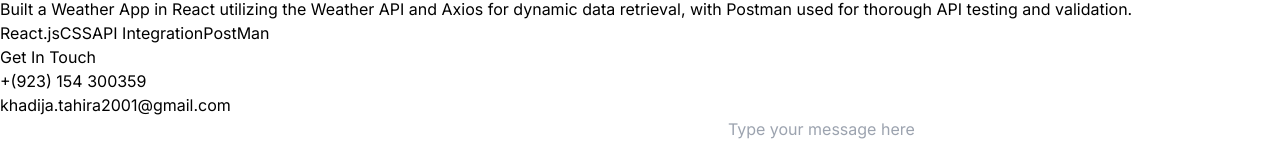
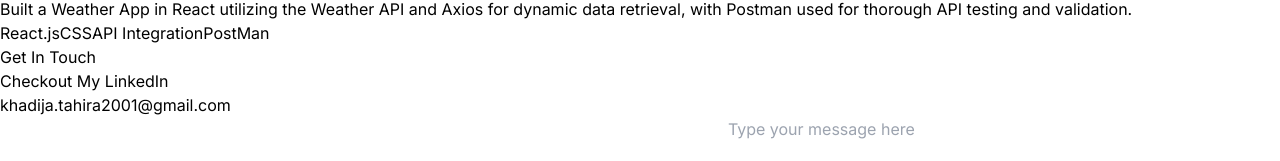
Before and after one commit to khadijatahira2001/Portfolio, a React (Vite) app: page / in a window 1280 px wide. Shown: the part 5248-5409 px from the top of the page. Built offline with nearby package versions, Linux system fonts and the light colour scheme.

Commit message:
fix contact me

```diff
--- a/src/components/Contact.jsx
+++ b/src/components/Contact.jsx
@@ -23,6 +23,9 @@ export default function ContactUs() {
       .then(
         () => {
           alert("Message sent successfully!");
+          setName("");
+          setEmail("");
+          setMessage("");
         },
         (error) => {
           console.error("Failed to send message:", error.text);
@@ -44,10 +47,21 @@ export default function ContactUs() {
 
         <ul className="space-y-2">
           <li className="flex items-center">
-            <i className="fas fa-phone-alt mr-2 text-2xl"></i> +(923) 154 300359
+            <i className="fas fa-phone-alt mr-2 text-2xl"></i>
+            <a
+              href="https://www.linkedin.com/in/khadija-tahira-3379671b2/"
+              target="_blank"
+              rel="noopener noreferrer"
+              className="hover:underline"
+            >
+              Checkout My LinkedIn
+            </a>
           </li>
           <li className="flex items-center">
-            <i className="fas fa-envelope mr-2 text-2xl"></i> {CONTACT.email}
+            <i className="fas fa-envelope mr-2 text-2xl"></i>
+            <a href={`mailto:${CONTACT.email}`} className="hover:underline">
+              {CONTACT.email}
+            </a>
           </li>
         </ul>
       </motion.div>
@@ -56,12 +70,12 @@ export default function ContactUs() {
         whileInView={{ opacity: 1, x: 0 }}
         initial={{ opacity: 0, x: 100 }}
         transition={{ duration: 1 }}
-        className="bg-white p-6 rounded-lg shadow-lg md:w-1/2  w-full"
+        className="bg-white p-6 rounded-lg shadow-lg md:w-1/2 w-full"
       >
         <form
           ref={form}
           onSubmit={sendEmail}
-          className="flex flex-col space-y-4"
+          className="flex flex-col space-y-4 text-neutral-800"
         >
           <label className="font-bold text-neutral-700">Your Name</label>
           <input
--- a/src/components/Hero.jsx
+++ b/src/components/Hero.jsx
@@ -37,7 +37,7 @@ const Hero = () => {
               variants={container(0.5)}
               initial="hidden"
               animate="visible"
-              className=" bg-gradient-to-r from-pink-300 via-slate-500 to-purple-500 bg-clip-text text-4xl tracking-tight text-transparent"
+              className=" bg-gradient-to-r from-pink-300 via-slate-500 to-purple-500 bg-clip-text text-4xl mt-10 md:mt-0 lg:mt-0 tracking-tight text-transparent "
             >
               FrontEnd Developer
             </motion.span>
--- a/src/components/Navbar.jsx
+++ b/src/components/Navbar.jsx
@@ -4,7 +4,7 @@ import { FaLinkedin, FaGithub } from "react-icons/fa";
 
 const Navbar = () => {
   return (
-    <nav className="flex items-center justify-between p-4">
+    <nav className="flex items-center justify-between p-4 ">
       {/* Logo */}
       <div className="flex items-center">
         <img
--- a/src/components/Work.jsx
+++ b/src/components/Work.jsx
@@ -9,7 +9,7 @@ const Work = () => {
         whileInView={{ opacity: 1, y: 0 }}
         initial={{ opacity: 0, y: -100 }}
         transition={{ duration: 0.5 }}
-        className="my-20 text-center text-6xl"
+        className="my-20 text-center text-4xl"
       >
         Other Projects
       </motion.h1>
--- a/src/constants/index.js
+++ b/src/constants/index.js
@@ -77,7 +77,6 @@ export const work = [
 ];
 
 export const CONTACT = {
-  phoneNo: `+923154300359`,
   email: `khadija.tahira2001@gmail.com`,
   linkedIn: `https://www.linkedin.com/in/khadija-tahira-3379671b2/`,
 };
```
